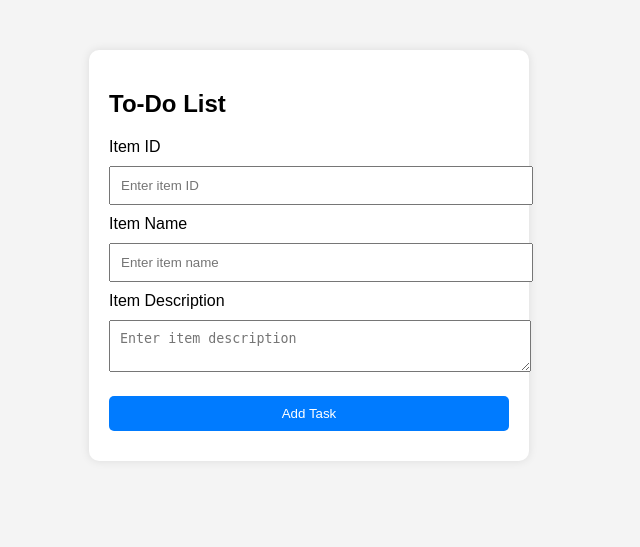
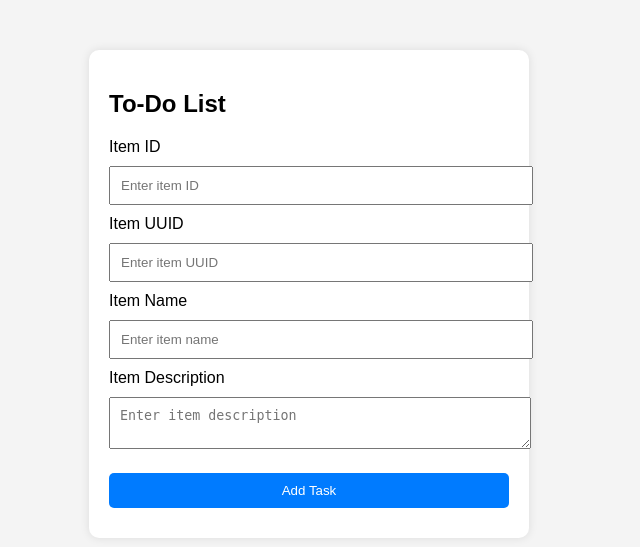
Before and after one commit to prajwalbr7/pythonFlaskAss, a Flask app: template templates/todoPage.html in a window 1280 px wide. Shown: the top 547 px of the page, without its empty margins (331-971 px from the left). Run offline with Flask 3, Linux system fonts and the light colour scheme; the template is opened without the code that fills it, so the values that code supplies are empty.

Commit message:
Second Commit Item Name

```diff
--- a/templates/todoPage.html
+++ b/templates/todoPage.html
@@ -42,6 +42,8 @@
     <label>Item ID</label>
     <input type="text" name="item_id" placeholder="Enter item ID" required>
 
+    <label>Item UUID</label>
+    <input type="text" name="item_uuid" placeholder="Enter item UUID" required>
 
 
     <label>Item Name</label>
```
